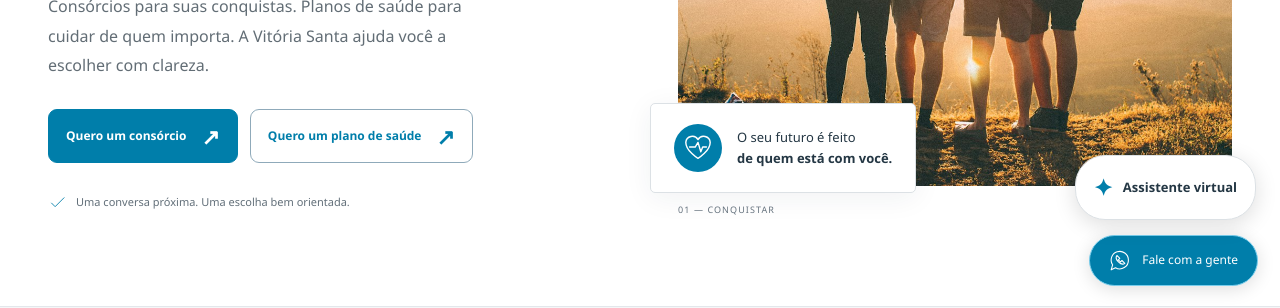
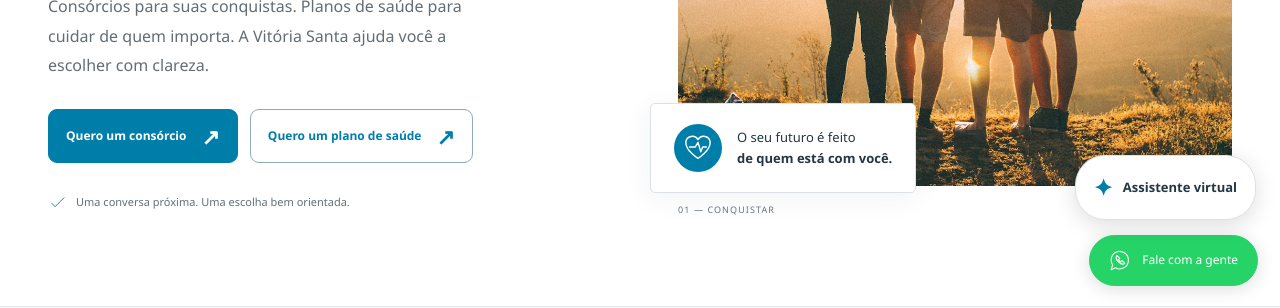
Before and after one commit to direinatorl/vitoria-santa, a website: page index.html in a window 1280 px wide. Shown: the part 492-800 px from the top of the page. Drawn offline with Linux system fonts and the light colour scheme.

Commit message:
style: usa verde WhatsApp no botão de atendimento

```diff
--- a/public/styles.css
+++ b/public/styles.css
@@ -117,7 +117,7 @@ footer { background:#005b91; color:#ffffff; padding:58px 0 0; font-size:12px; }
 .footer-grid a:hover { text-decoration:underline; }
 .footer-grid p { color:#ffffff; max-width:265px; font-size:12px; margin-top:17px; }
 .footer-bottom { display:flex; justify-content:space-between; gap:25px; padding-block:20px; margin-top:36px; border-top:1px solid #ffffff20; font-size:10px; color:#ffffff; }
-.floating-wa { position:fixed; z-index:25; bottom:22px; right:22px; display:flex; align-items:center; gap:10px; padding:13px 19px; background:var(--green); border:1px solid #77cdec; border-radius:30px; color:#fff; font-size:12px; box-shadow:0 3px 18px #0002; }
+.floating-wa { position:fixed; z-index:25; bottom:22px; right:22px; display:flex; align-items:center; gap:10px; padding:13px 19px; background:#25d366; border:1px solid #25d366; border-radius:30px; color:#fff; font-size:12px; box-shadow:0 3px 18px #0002; }
 .floating-wa svg { width:23px; height:23px; }
 .skip-link { position:fixed; top:-100px; left:20px; z-index:100; padding:12px; background:#fff; }
 .skip-link:focus { top:10px; }
```
